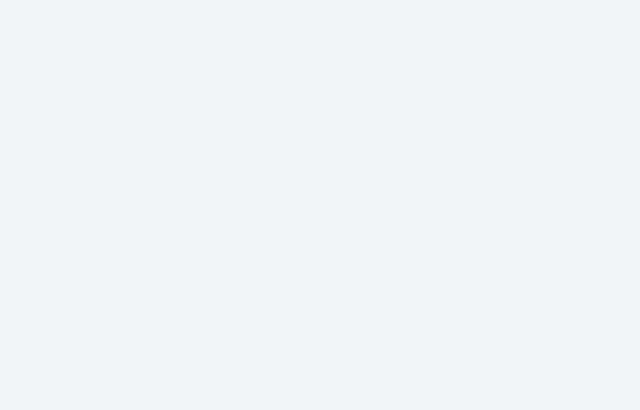
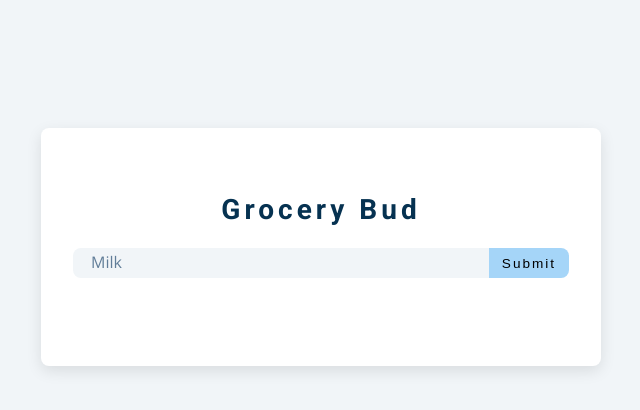
Before and after one commit to junaidshaikh-js/grocery-bud, a plain HTML site: page index.html in a window 1280 px wide. Shown: the whole page, without its empty margins (319-959 px from the left). Drawn offline with nearby package versions, Linux system fonts and the light colour scheme.

Commit message:
setup html

```diff
--- a/index.html
+++ b/index.html
@@ -13,6 +13,23 @@
     <link rel="stylesheet" href="./css/styles.css" />
   </head>
   <body>
+    <section class="section-center">
+      <form class="grocery-form">
+        <p class="alert"></p>
+        <h3>Grocery Bud</h3>
+        <div class="form-control">
+          <input type="text" id="grocery" placeholder="Milk" />
+          <button type="submit" class="submit-btn">Submit</button>
+        </div>
+      </form>
+
+      <!-- list -->
+      <div class="grocery-container">
+        <div class="grocery-list"></div>
+        <!-- button -->
+        <button class="clear-btn">Clear Items</button>
+      </div>
+    </section>
     <!-- javascript -->
     <script src="./js/app.js"></script>
   </body>
```
